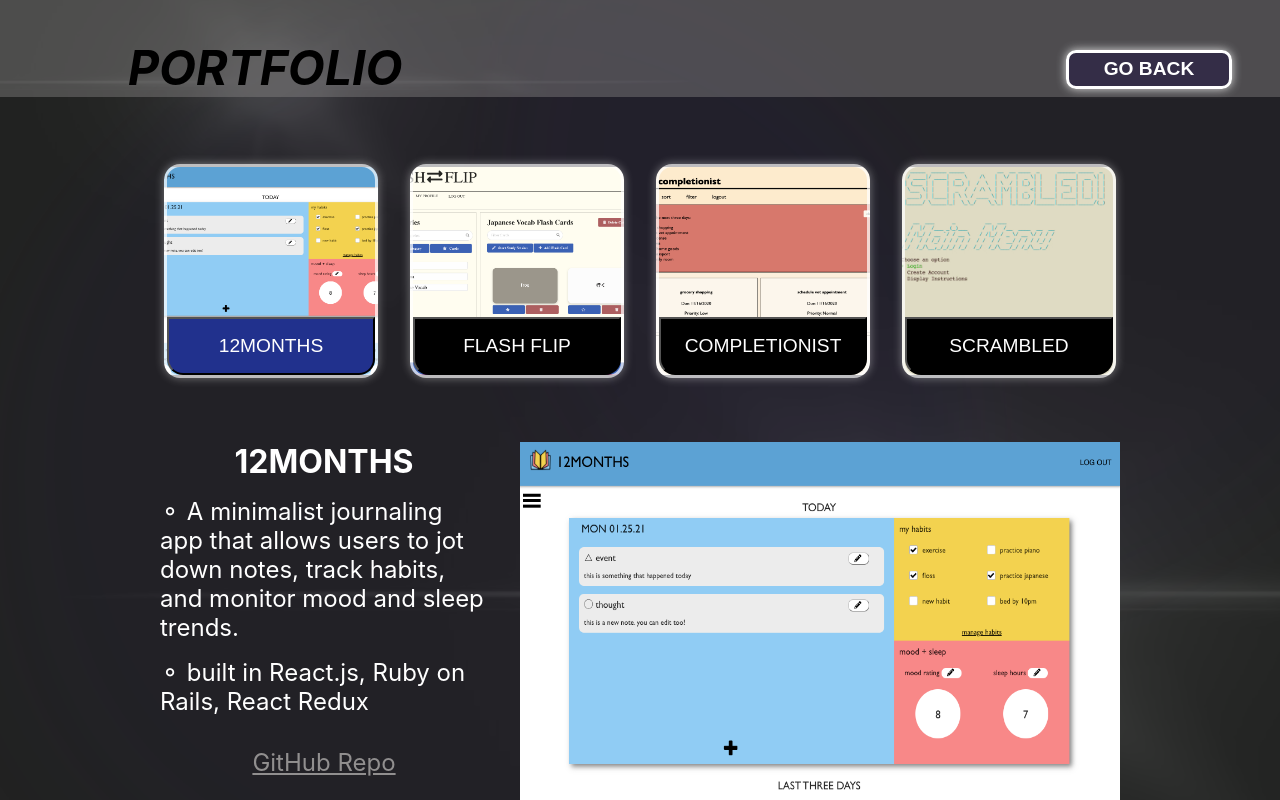
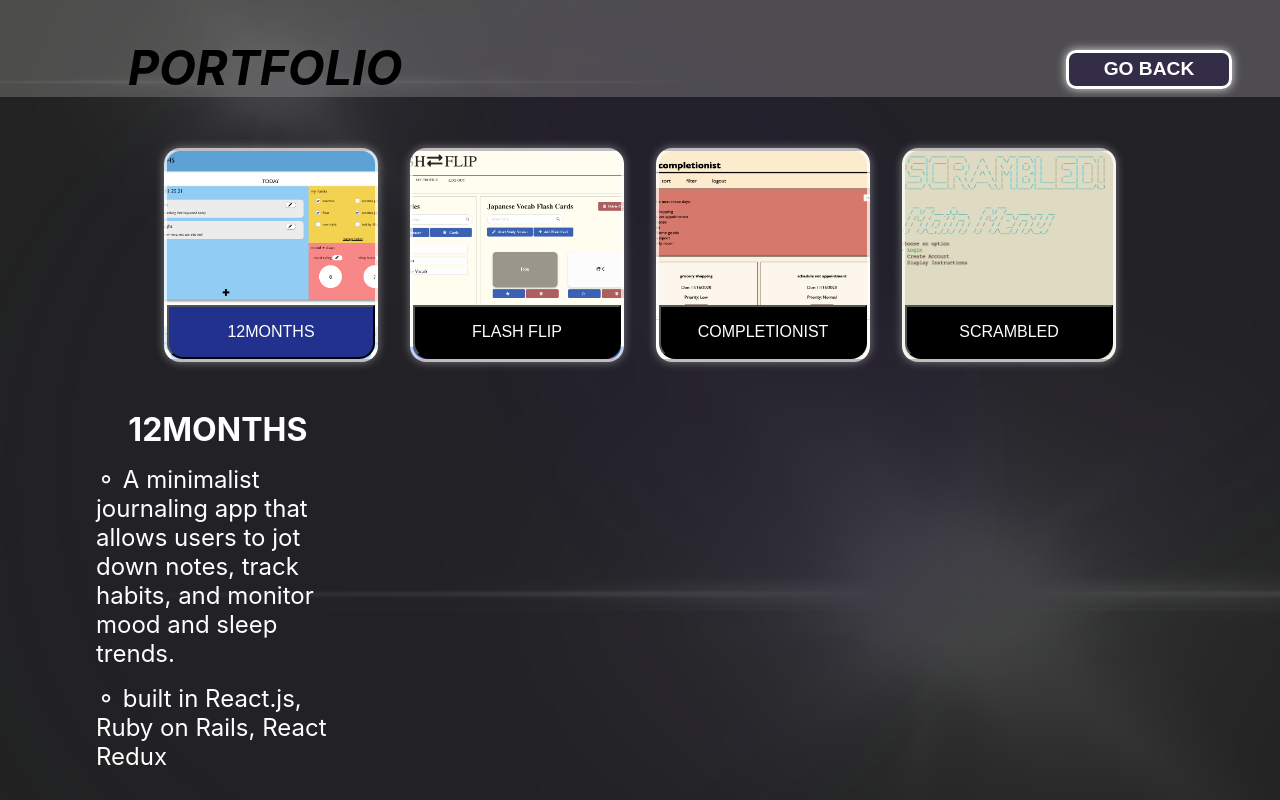
Before and after one commit to billyott/personal-site, a React (Create React App) app: page /portfolio in a window 1280 px wide. Both pictures are taken after a click on the button "12MONTHS". Built offline with nearby package versions, Linux system fonts and the light colour scheme.

Commit message:
add video demos to portfolio

```diff
--- a/package.json
+++ b/package.json
@@ -10,6 +10,7 @@
     "node-sass": "^4.14.1",
     "react": "^17.0.1",
     "react-dom": "^17.0.1",
+    "react-player": "^2.8.1",
     "react-router-dom": "^5.2.0",
     "react-scripts": "4.0.1",
     "web-vitals": "^0.2.4"
--- a/src/components/portfolio.js
+++ b/src/components/portfolio.js
@@ -1,5 +1,6 @@
 import React from 'react';
 import { NavLink } from 'react-router-dom';
+import ReactPlayer from "react-player";
 
 import './portfolio.scss';
 
@@ -32,7 +33,8 @@ class Portfolio extends React.Component {
                 prevImg: "./assets/twelvemonths-preview.png",
                 stack: "React.js, Ruby on Rails, React Redux",
                 desc: "A minimalist journaling app that allows users to jot down notes, track habits, and monitor mood and sleep trends.",
-                github: "https://github.com/billyott/twelve-months-client"
+                github: "https://github.com/billyott/twelve-months-client",
+                youtube: "https://www.youtube.com/watch?v=Pwc1hHV852g"
             })
         } else if (this.state.selected === "flash flip") {
             return({
@@ -40,7 +42,8 @@ class Portfolio extends React.Component {
                 prevImg: "./assets/flashflip-preview.png",
                 stack: "React.js, Ruby on Rails",
                 desc: "A flash card application to help with studying any topic. Includes a 'game' feature to help with testing.",
-                github: "https://github.com/billyott/flash-flip-client"
+                github: "https://github.com/billyott/flash-flip-client",
+                youtube: "https://www.youtube.com/watch?v=KvWOtRugWLg"
             })
         } else if (this.state.selected === "completionist") {
             return({
@@ -48,7 +51,8 @@ class Portfolio extends React.Component {
                 prevImg: "./assets/completionist-preview.png",
                 stack: "JavaScript, Ruby on Rails",
                 desc: "A basic task tracker.",
-                github: "https://github.com/bfeldman/completionist-frontend"
+                github: "https://github.com/bfeldman/completionist-frontend",
+                youtube: "https://www.youtube.com/watch?v=hXr_y20hb7g"
             })
         }  else if (this.state.selected === "scrambled") {
             return({
@@ -56,7 +60,8 @@ class Portfolio extends React.Component {
                 prevImg: "./assets/scrambled-preview.png",
                 stack: "Ruby",
                 desc: "A CLI word scramble game written completely in Ruby.",
-                github: "https://github.com/billyott/scrambled"
+                github: "https://github.com/billyott/scrambled",
+                youtube: "https://www.youtube.com/watch?v=K8k6POBPFfU"
             })
         } else {
             return({})
@@ -95,7 +100,10 @@ class Portfolio extends React.Component {
                                 <a className="portfolio__prev-github" href={this.generateDataForSelection()['github']} target="_blank" rel="noreferrer">GitHub Repo</a>
                             </div>
                         </div>
-                        <img src={this.generateDataForSelection()['prevImg']} className="portfolio__prev-prev-img" alt="screenshot of project ui"></img>
+                        <div className="portfolio__player-container">
+                            <ReactPlayer className='portfolio__react-player' url={this.generateDataForSelection()['youtube']} width="100%" height="100%"/>
+                        </div>
+                        {/* <img src={this.generateDataForSelection()['prevImg']} className="portfolio__prev-prev-img" alt="screenshot of project ui"></img> */}
                         {/* <div className="portfolio__prev-demo">
                             <div className="portfolio__prev-demo-title"></div>
                             <div className="portfolio__prev-demo-vid"></div>
--- a/src/components/portfolio.scss
+++ b/src/components/portfolio.scss
@@ -19,8 +19,6 @@
         top: 0;
         right: 0;
         left: 0;
-        // display: flex;
-        // justify-content: space-between;
     }
 
     &__header {
@@ -66,7 +64,7 @@
     }
 
     &__projects-container {
-        padding: 3rem;
+        padding: 2rem;
         margin-top: 100px;
         display: flex;
         flex-direction: row;
@@ -100,7 +98,7 @@
         background-color: $scheme-black;
         padding-top: 1rem;
         padding-bottom: 1rem;
-        font-size: 1.2rem;
+        font-size: 1rem;
         border-radius: 0 0 1rem 1rem;
         &:hover {
             font-size: 1.4rem;
@@ -114,7 +112,9 @@
 
     &__prev-container {
         display: flex;
-        width: 75%;
+        width: 85%;
+        height: 100%;
+        max-height: 500px;
         margin-left: auto;
         margin-right: auto;
         padding-bottom: 2rem;
@@ -124,12 +124,11 @@
         color: $scheme-white;
         font-size: 1.5rem;
         padding-right: 2rem;
-        width: 50%;
+        width: 30%;
     }
 
     &__prev-github-container {
         text-align: center;
-        // line-height: 28px;
         margin-top: 2rem;
     }
 
@@ -137,9 +136,6 @@
         text-align: center;
         line-height: 28px;
         color: $scheme-grey;
-        // width: 10%;
-        // margin-left: auto;
-        // margin-right: auto;
     }
 
     &__prev-title {
@@ -161,5 +157,9 @@
         width: 600px;
     }
 
+    &__player-container {
+        height: 100%;
+        width: 100%;
+    }
 
 }
```
Also changed, not shown: 1 other file (tests, documents, lock files or other folders).
